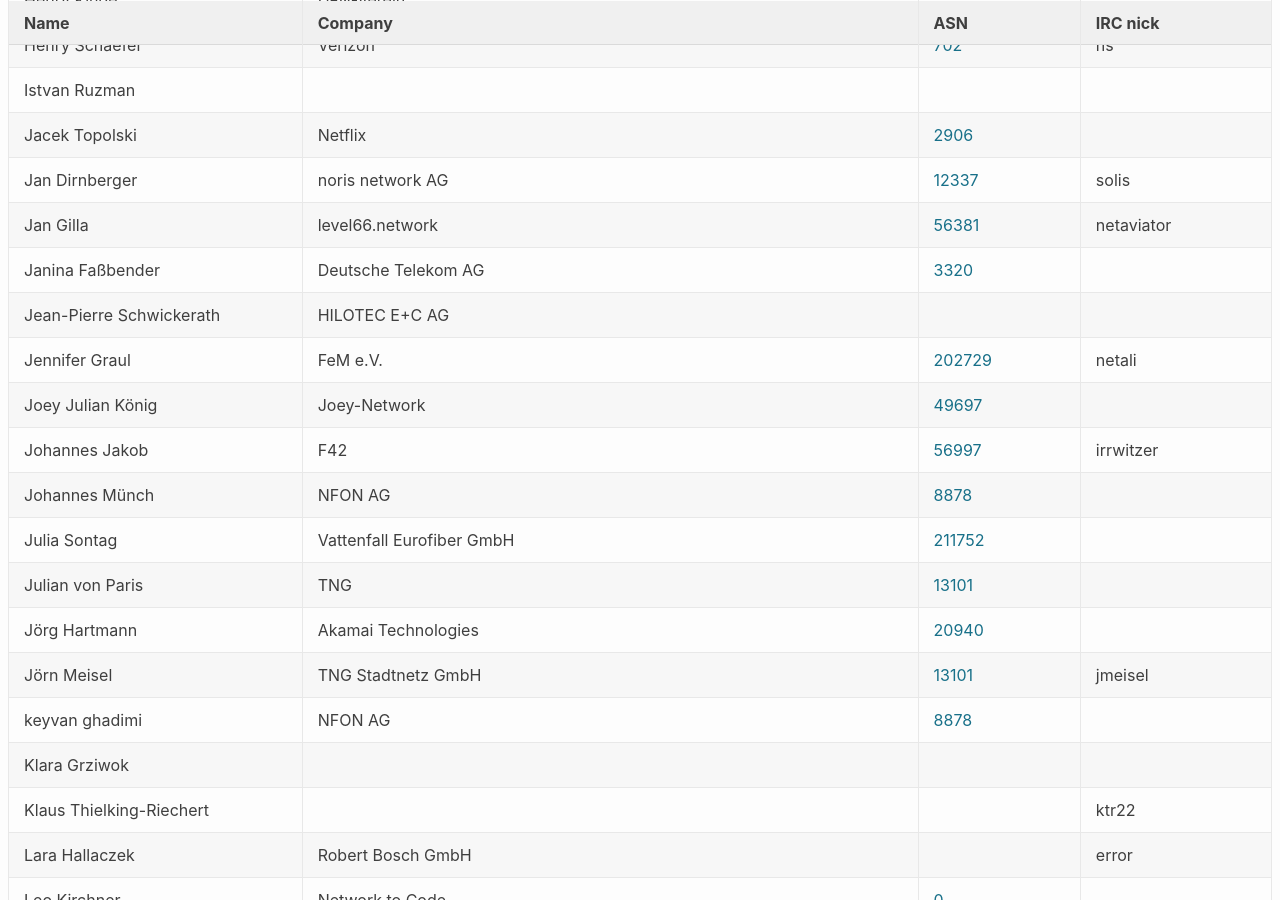
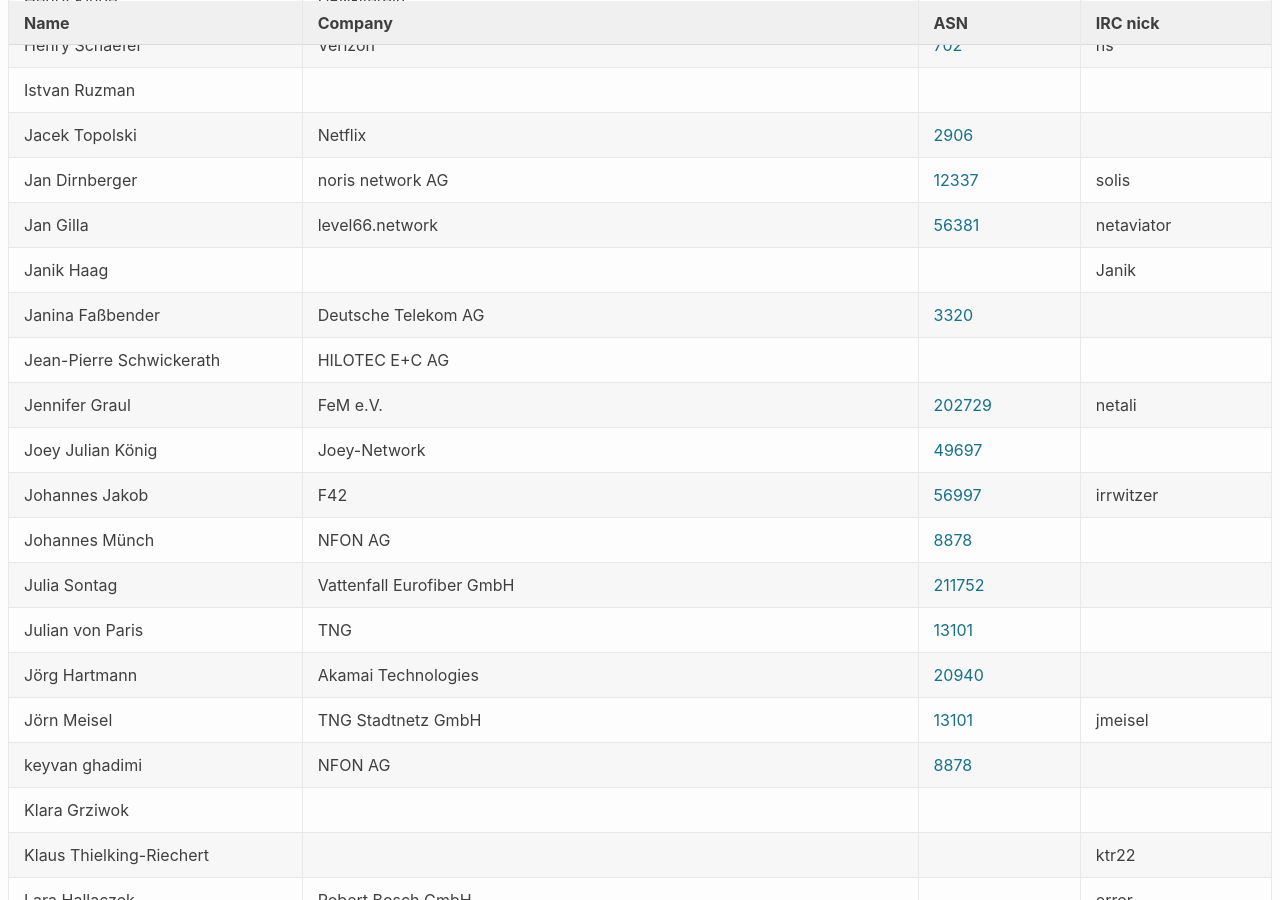
Before and after one commit to denog/pretix-attendeelist, a Jekyll site: the page built from denog15/index.md, in a window 1280 px wide and 900 px high, scrolled down 3259 px. Built offline with Jekyll 4.4.1, drawn with Linux system fonts in a browser that asks for light colours.

Commit message:
Latest data: Sat Sep 16 22:09:40 UTC 2023

```diff
--- a/_data/attendees_denog15_onsite.json
+++ b/_data/attendees_denog15_onsite.json
@@ -442,6 +442,12 @@
     "company": "level66.network",
     "irc": "netaviator",
     "asn": "56381"
+  },
+  {
+    "name": "Janik Haag",
+    "company": null,
+    "irc": "Janik",
+    "asn": null
   },
   {
     "name": "Janina Faßbender",
```
